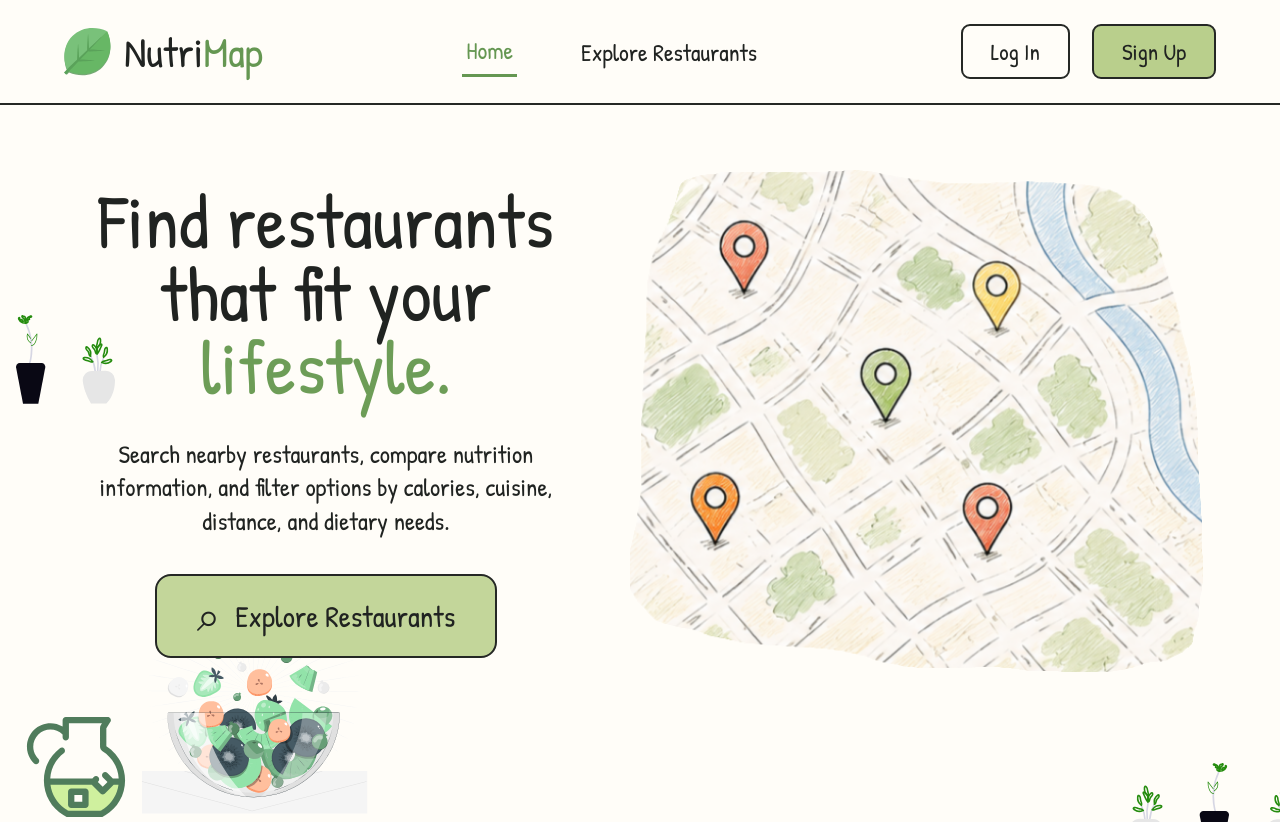
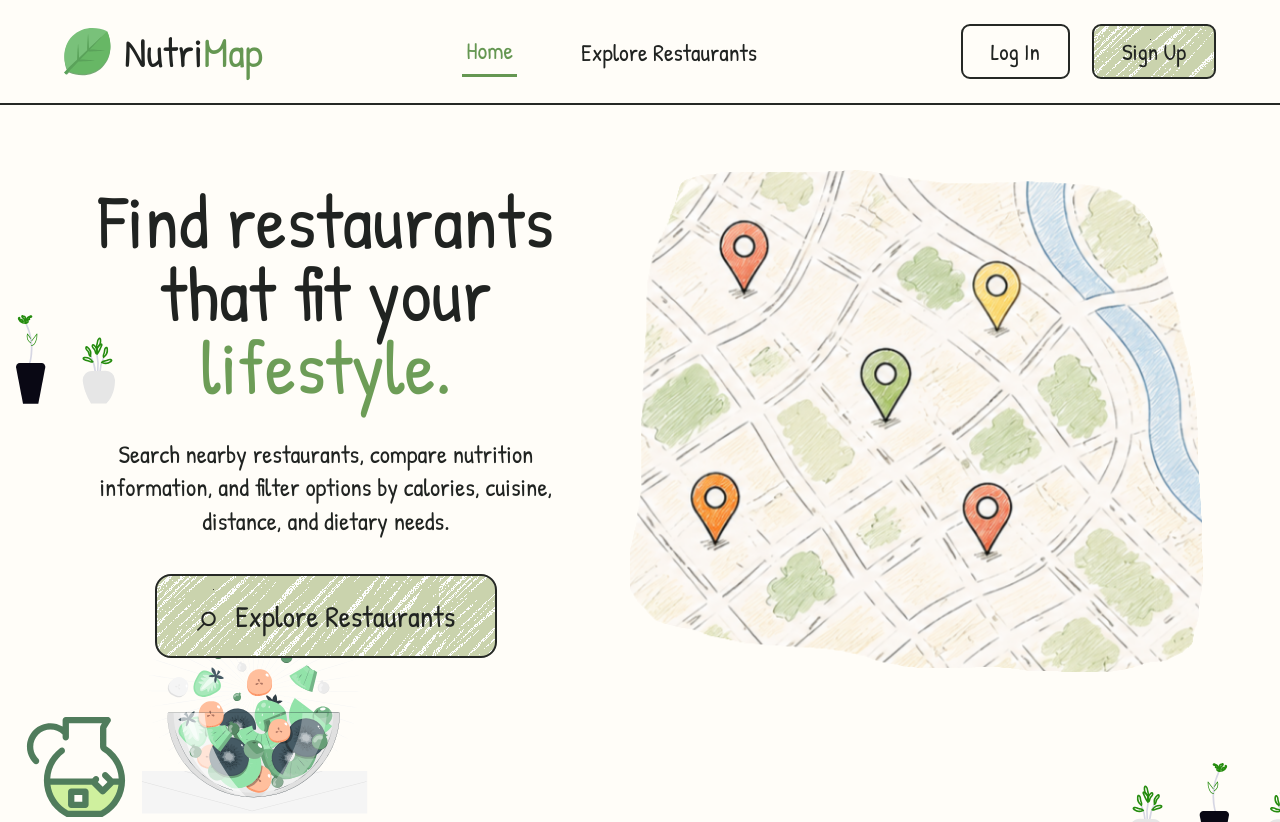
Before and after one commit to isop0d/RestaurantCalorie, a Flask app: page /home in a window 1280 px wide. Run offline with Flask 3, Linux system fonts and the light colour scheme; parts of the project's set-up code (start-up, migrations or seed data) failed here and were passed over.

Commit message:
matched home button backgrounds to sign in

```diff
--- a/static/css/homepage.css
+++ b/static/css/homepage.css
@@ -75,7 +75,7 @@ a {
 }
 
 .signup-button {
-  background: #b9cf8c;
+  background: url('/static/scribble.png') repeat;
 }
 
 .hero {
@@ -129,7 +129,7 @@ a {
   border-radius: 16px;
   padding: 20px 40px;
 
-  background: #c3d69a;
+  background: url('/static/scribble.png') repeat;
   font-size: 30px;
 
   display: flex;
```
